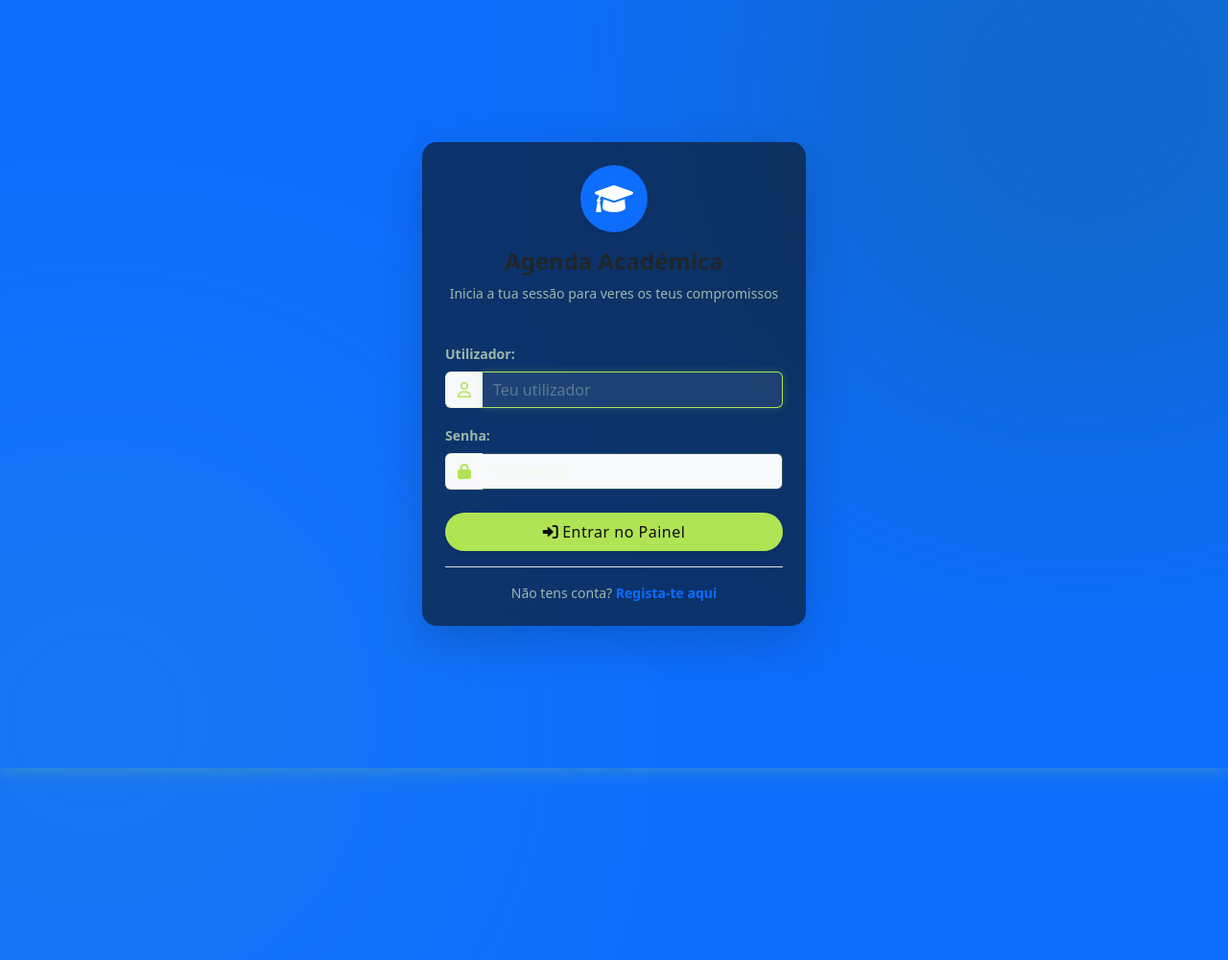
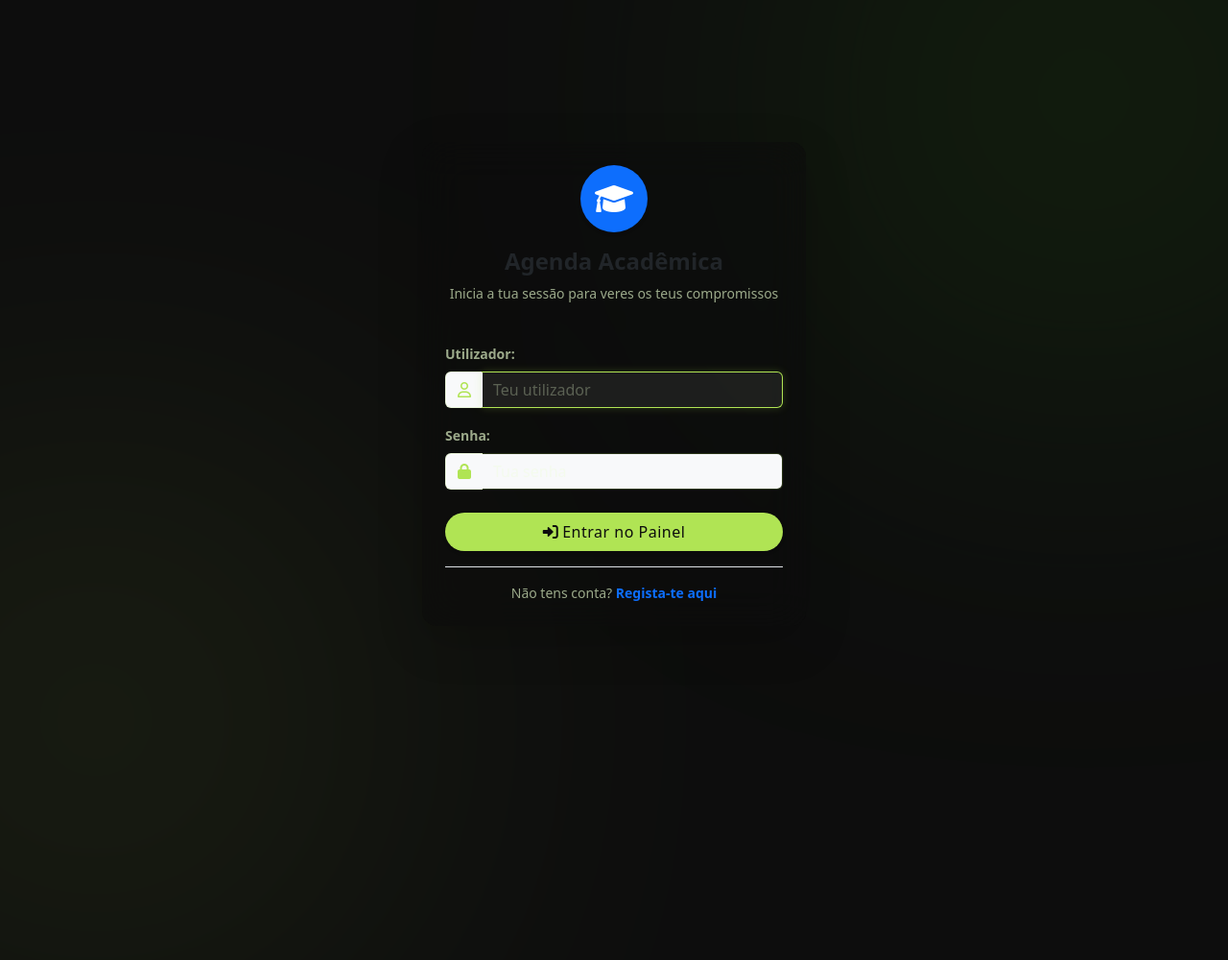
Before and after one commit to angelinasilvaa/agenda-academica, a Django app: page /accounts/login/ in a window 1280 px wide; the page is wider, and only the part inside the window is pictured. Shown: that part at 96% size. Run offline with Django 5.2, Linux system fonts and the light colour scheme.

Commit message:
Add files via upload

```diff
--- a/accounts/templates/registration/login.html
+++ b/accounts/templates/registration/login.html
@@ -9,14 +9,14 @@
     <link href="https://cdn.jsdelivr.net/npm/bootstrap@5.3.0/dist/bootstrap.min.css" rel="stylesheet">
     <link href="https://cdnjs.cloudflare.com/ajax/libs/font-awesome/6.0.0/css/all.min.css" rel="stylesheet">
 </head>
-<body class="bg-primary d-flex align-items-center justify-content-center" style="min-height: 100vh;">
+<body class="d-flex align-items-center justify-content-center" style="min-height: 100vh;">
 
     <div class="card border-0 shadow-lg p-4" style="max-width: 400px; width: 100%; border-radius: 15px;">
         <div class="text-center mb-4">
             <div class="bg-primary text-white rounded-circle d-flex align-items-center justify-content-center mx-auto mb-3 shadow-sm" style="width: 70px; height: 70px; font-size: 2rem;">
                 <i class="fa-solid fa-graduation-cap"></i>
             </div>
-            <h4 class="fw-bold text-dark">Agenda Académica</h4>
+            <h4 class="fw-bold text-dark">Agenda Acadêmica</h4>
             <p class="text-muted small">Inicia a tua sessão para veres os teus compromissos</p>
         </div>
 
```
